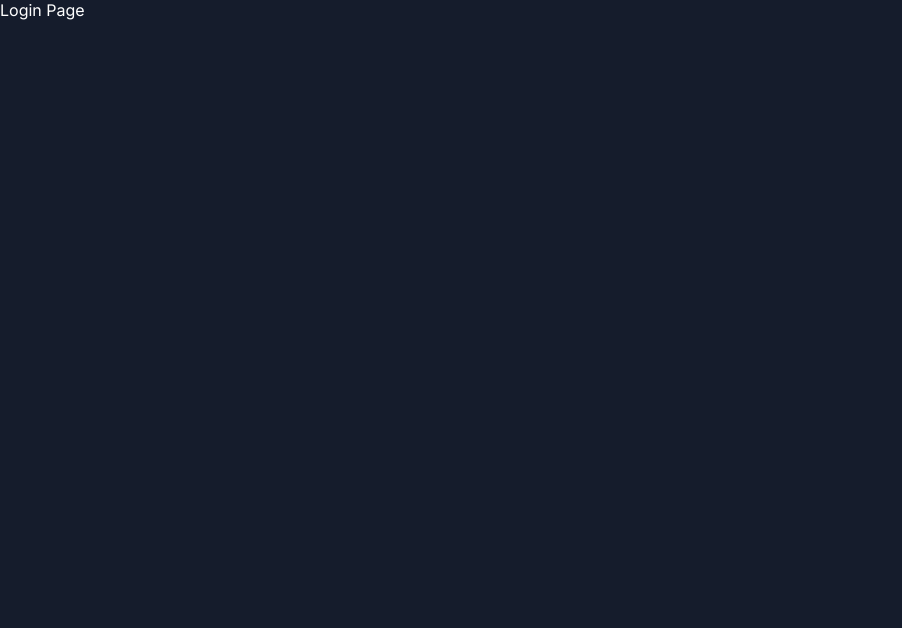
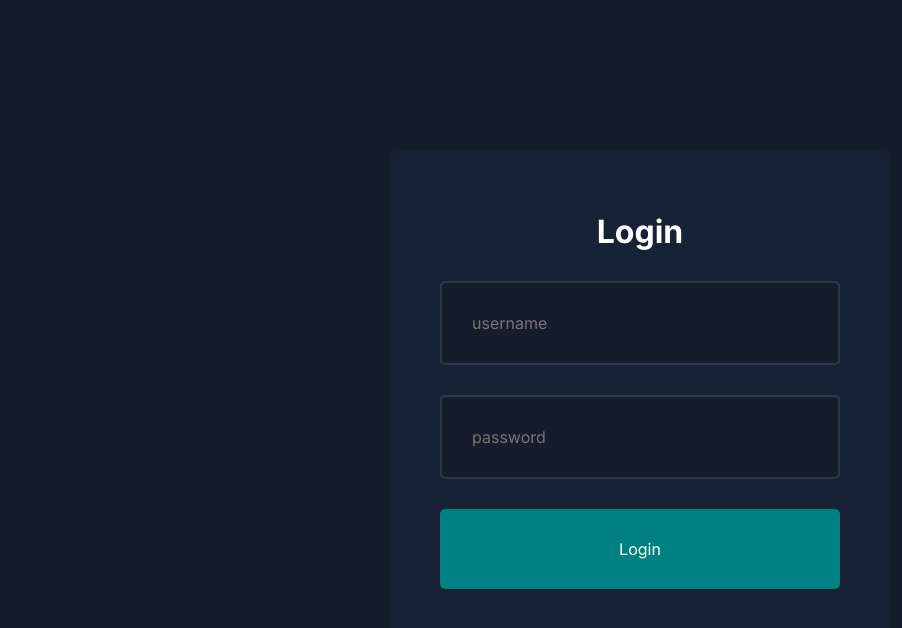
Before and after one commit to DmitriyYaroshchuk/admin-dashboard, a Next.js app: page /login in a window 1280 px wide. Shown: the top 628 px of the page, without its empty margins (0-902 px from the left). Built offline with nearby package versions, Linux system fonts and the light colour scheme.

Commit message:
feat: add login page layout

```diff
--- /dev/null
+++ b/app/components/login/login.module.css
@@ -0,0 +1,39 @@
+.container {
+  width: 100%;
+  height: 100vh;
+  display: flex;
+  align-items: center;
+  justify-content: center;
+}
+
+.form {
+  background-color: var(--bgSoft);
+  padding: 50px;
+  border-radius: 10px;
+  width: 500px;
+  height: 500px;
+  display: flex;
+  flex-direction: column;
+  align-items: center;
+  justify-content: center;
+  gap: 30px;
+}
+
+.form input {
+  width: 100%;
+  padding: 30px;
+  border: 2px solid var(--bgHover);
+  border-radius: 5px;
+  background-color: var(--bg);
+  color: var(--text);
+}
+
+.form button {
+  width: 100%;
+  padding: 30px;
+  background-color: teal;
+  color: var(--text);
+  border: none;
+  cursor: pointer;
+  border-radius: 5px;
+}
--- a/app/login/page.jsx
+++ b/app/login/page.jsx
@@ -1,4 +1,29 @@
+import classes from '@/app/components/login/login.module.css';
+
 function LoginPage() {
-  return <div>Login Page</div>;
+  return (
+    <div className={classes.container}>
+      <form className={classes.form}>
+        <h1>Login</h1>
+        <input
+          type="text"
+          placeholder="username"
+          name="username"
+          aria-label="Username"
+          autoComplete="username"
+          required
+        />
+        <input
+          type="password"
+          placeholder="password"
+          name="password"
+          aria-label="Password"
+          autoComplete="current-password"
+          required
+        />
+        <button type="submit">Login</button>
+      </form>
+    </div>
+  );
 }
 export default LoginPage;
```
